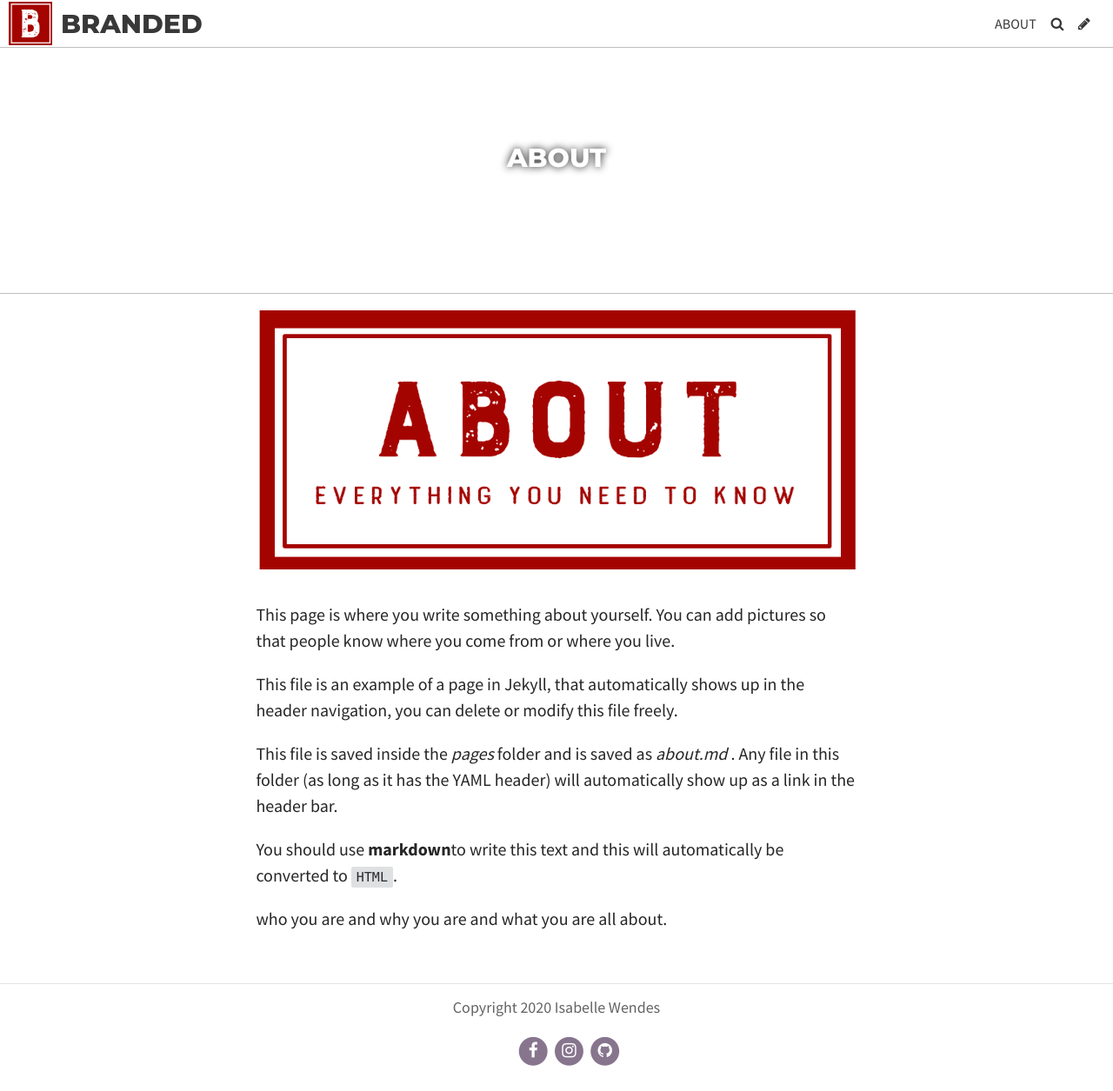
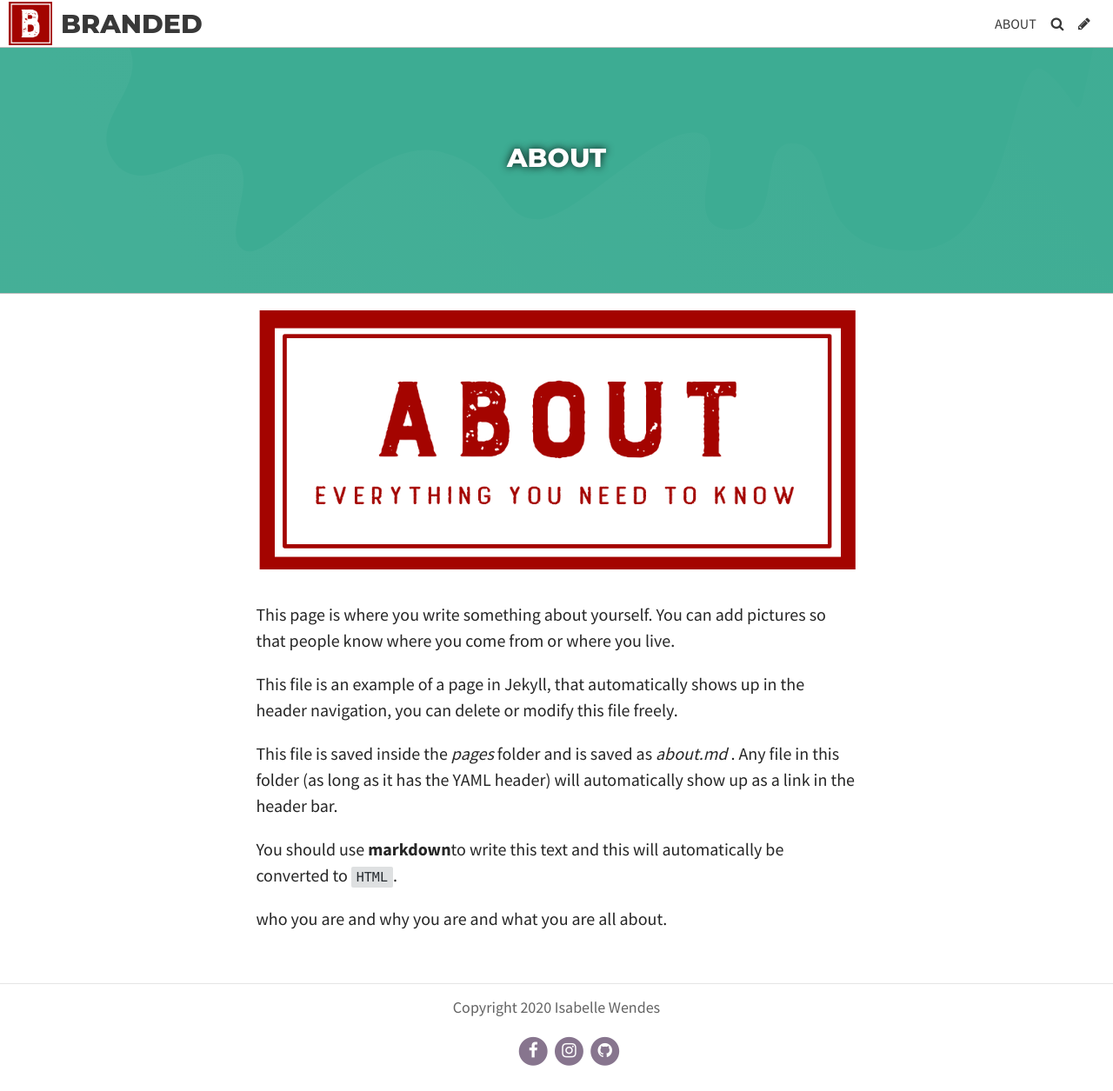
Before and after one commit to IsabelleWendes/Fontastic, a Jekyll site: the page built from pages/about.md, in a window 1280 px wide and 1255 px high. Shown: the whole window at 87% size. Built offline with Jekyll 4.4.1, drawn with Linux system fonts in a browser that asks for light colours; some web fonts are replaced.

Commit message:
Update Page “about”

```diff
--- a/pages/about.md
+++ b/pages/about.md
@@ -4,7 +4,7 @@ title: ABOUT
 subtitle: ""
 permalink: /about/
 date: 2020-06-29T15:36:12.231Z
-header_feature_image: ../uploads/white-background.png
+header_feature_image: ../uploads/transparent.svg
 published: true
 tags: null
 description: null
```
Also changed, not shown: uploads/transparent.svg (added).
